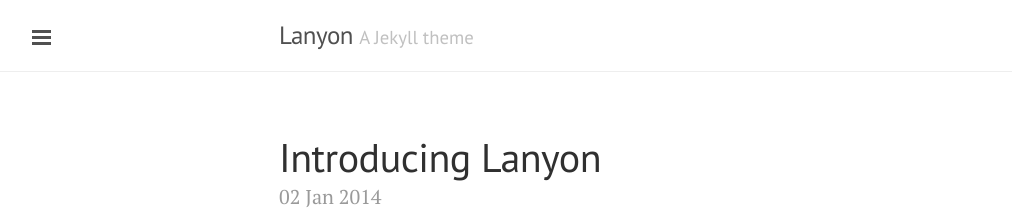
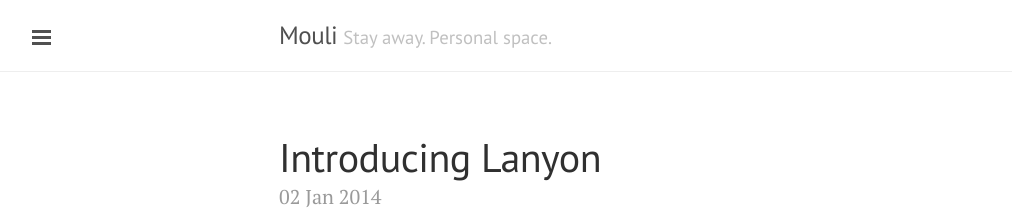
Before and after one commit to csanivar/csanivar.github.io, a Jekyll site: the page built from index.html, in a window 1280 px wide and 900 px high. Shown: the top 216 px of the window, without its empty margins (1-1013 px from the left). Built offline with Jekyll 4.4.1, drawn with Linux system fonts in a browser that asks for light colours; the list of posts is cut into pages by our own code.

Commit message:
Update details

```diff
--- a/_config.yml
+++ b/_config.yml
@@ -6,14 +6,14 @@
 permalink:        pretty
 
 # Setup
-title:            Lanyon
-tagline:          'A Jekyll theme'
-description:      'A reserved <a href="http://jekyllrb.com" target="_blank">Jekyll</a> theme that places the utmost gravity on content with a hidden drawer. Made by <a href="https://twitter.com/mdo" target="_blank">@mdo</a>.'
-url:              http://lanyon.getpoole.com
+title:            Mouli
+tagline:          'Stay away. Personal space.'
+description:      'Fine. I admit: I am mouli'
+url:              http://themouli.github.io
 
 author:
-  name:           'Mark Otto'
-  url:            https://twitter.com/mdo
+  name:           'Chandramouleshwar Sanivarapu'
+  url:            https://twitter.com/themouli
 
 paginate:         5
 
@@ -21,4 +21,4 @@
 version:          2.0.0
 
 github:
-  repo:           https://github.com/poole/lanyon
+  repo:           https://github.com/themouli
```
